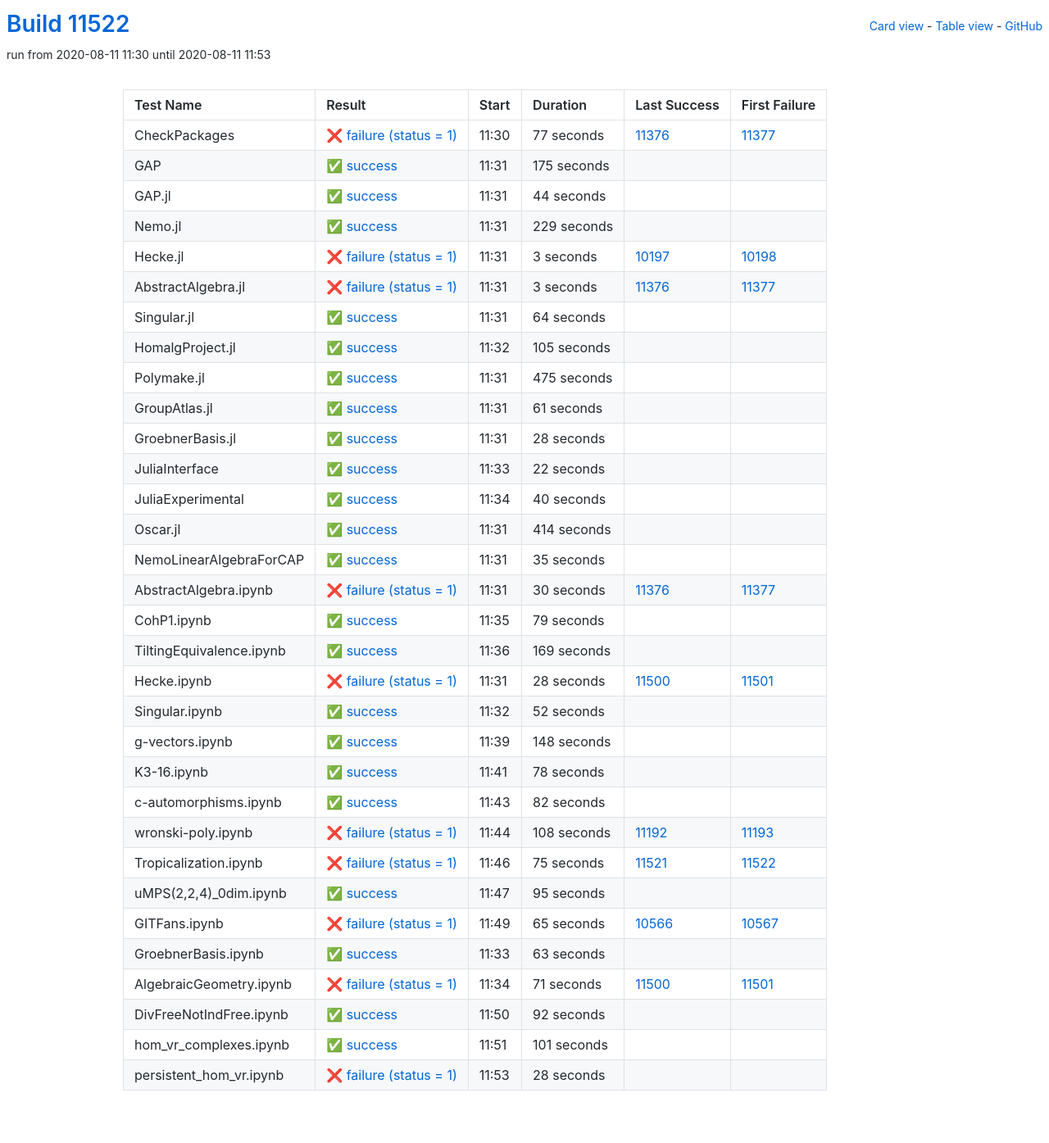
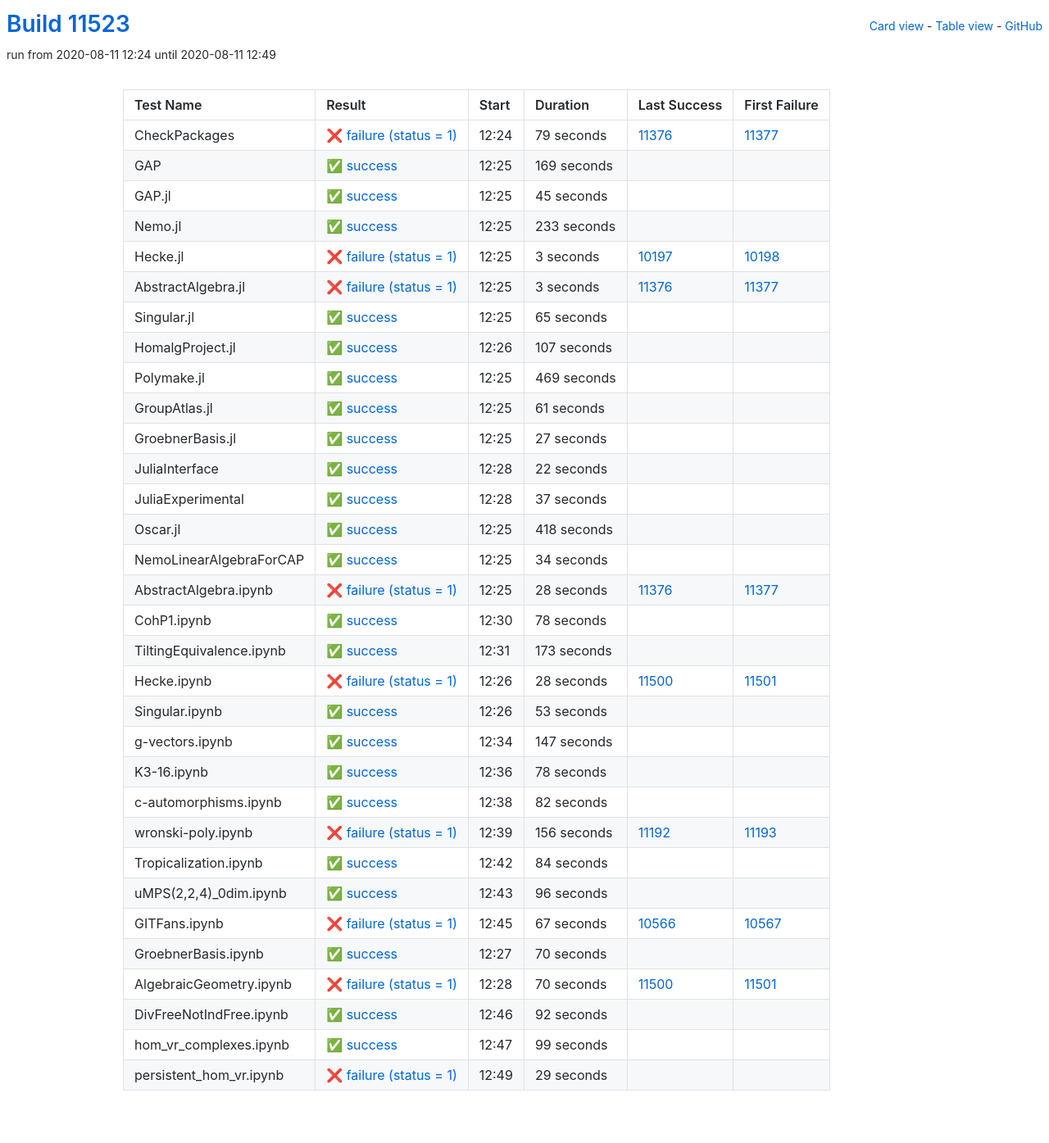
Before and after one commit to oscar-system/oscar-ci-status, a Jekyll site: the page built from table.html, in a window 1280 px wide. Shown: the whole page at 82% size. Built offline with Jekyll 4.4.1, drawn with Linux system fonts in a browser that asks for light colours.

Commit message:
Build #11523

```diff
--- a/_data/ci.yml
+++ b/_data/ci.yml
@@ -1,6 +1,6 @@
 ---
-build: 11522
-build_url: https://oscarci.mathematik.uni-kl.de/job/oscar/11522/
+build: 11523
+build_url: https://oscarci.mathematik.uni-kl.de/job/oscar/11523/
 job: oscar
 organization: oscar-system
 repo: oscar-ci-status
@@ -8,56 +8,56 @@
 tests:
 - name: CheckPackages
   id: checkpackages
-  log: https://oscarci.mathematik.uni-kl.de/job/oscar/11522/artifact/logs/build-11522/CheckPackages.log
-  start: 2020-08-11 11:30
+  log: https://oscarci.mathematik.uni-kl.de/job/oscar/11523/artifact/logs/build-11523/CheckPackages.log
+  start: 2020-08-11 12:24
   success: false
   exitcode: 1
   status: failure
-  duration: 77
+  duration: 79
   last_success: 11376
   last_success_url: https://oscarci.mathematik.uni-kl.de/job/oscar/11376/
   first_failure: 11377
   first_failure_url: https://oscarci.mathematik.uni-kl.de/job/oscar/11377/
 - name: GAP
   id: gap
-  log: https://oscarci.mathematik.uni-kl.de/job/oscar/11522/artifact/logs/build-11522/GAP.log
-  start: 2020-08-11 11:31
+  log: https://oscarci.mathematik.uni-kl.de/job/oscar/11523/artifact/logs/build-11523/GAP.log
+  start: 2020-08-11 12:25
   success: true
   exitcode: 0
   status: success
-  duration: 175
+  duration: 169
   last_success: false
   last_success_url:
   first_failure: false
   first_failure_url:
 - name: GAP.jl
   id: gap-jl
-  log: https://oscarci.mathematik.uni-kl.de/job/oscar/11522/artifact/logs/build-11522/GAP.jl.log
-  start: 2020-08-11 11:31
+  log: https://oscarci.mathematik.uni-kl.de/job/oscar/11523/artifact/logs/build-11523/GAP.jl.log
+  start: 2020-08-11 12:25
   success: true
   exitcode: 0
   status: success
-  duration: 44
+  duration: 45
   last_success: false
   last_success_url:
   first_failure: false
   first_failure_url:
 - name: Nemo.jl
   id: nemo-jl
-  log: https://oscarci.mathematik.uni-kl.de/job/oscar/11522/artifact/logs/build-11522/Nemo.jl.log
-  start: 2020-08-11 11:31
+  log: https://oscarci.mathematik.uni-kl.de/job/oscar/11523/artifact/logs/build-11523/Nemo.jl.log
+  start: 2020-08-11 12:25
   success: true
   exitcode: 0
   status: success
-  duration: 229
+  duration: 233
   last_success: false
   last_success_url:
   first_failure: false
   first_failure_url:
 - name: Hecke.jl
   id: hecke-jl
-  log: https://oscarci.mathematik.uni-kl.de/job/oscar/11522/artifact/logs/build-11522/Hecke.jl.log
-  start: 2020-08-11 11:31
+  log: https://oscarci.mathematik.uni-kl.de/job/oscar/11523/artifact/logs/build-11523/Hecke.jl.log
+  start: 2020-08-11 12:25
   success: false
   exitcode: 1
   status: failure
@@ -68,8 +68,8 @@
   first_failure_url: https://oscarci.mathematik.uni-kl.de/job/oscar/10198/
 - name: AbstractAlgebra.jl
   id: abstractalgebra-jl
-  log: https://oscarci.mathematik.uni-kl.de/job/oscar/11522/artifact/logs/build-11522/AbstractAlgebra.jl.log
-  start: 2020-08-11 11:31
+  log: https://oscarci.mathematik.uni-kl.de/job/oscar/11523/artifact/logs/build-11523/AbstractAlgebra.jl.log
+  start: 2020-08-11 12:25
   success: false
   exitcode: 1
   status: failure
@@ -80,44 +80,44 @@
   first_failure_url: https://oscarci.mathematik.uni-kl.de/job/oscar/11377/
 - name: Singular.jl
   id: singular-jl
-  log: https://oscarci.mathematik.uni-kl.de/job/oscar/11522/artifact/logs/build-11522/Singular.jl.log
-  start: 2020-08-11 11:31
+  log: https://oscarci.mathematik.uni-kl.de/job/oscar/11523/artifact/logs/build-11523/Singular.jl.log
+  start: 2020-08-11 12:25
   success: true
   exitcode: 0
   status: success
-  duration: 64
+  duration: 65
   last_success: false
   last_success_url:
   first_failure: false
   first_failure_url:
 - name: HomalgProject.jl
   id: homalgproject-jl
-  log: https://oscarci.mathematik.uni-kl.de/job/oscar/11522/artifact/logs/build-11522/HomalgProject.jl.log
-  start: 2020-08-11 11:32
+  log: https://oscarci.mathematik.uni-kl.de/job/oscar/11523/artifact/logs/build-11523/HomalgProject.jl.log
+  start: 2020-08-11 12:26
   success: true
   exitcode: 0
   status: success
-  duration: 105
+  duration: 107
   last_success: false
   last_success_url:
   first_failure: false
   first_failure_url:
 - name: Polymake.jl
   id: polymake-jl
-  log: https://oscarci.mathematik.uni-kl.de/job/oscar/11522/artifact/logs/build-11522/Polymake.jl.log
-  start: 2020-08-11 11:31
+  log: https://oscarci.mathematik.uni-kl.de/job/oscar/11523/artifact/logs/build-11523/Polymake.jl.log
+  start: 2020-08-11 12:25
   success: true
   exitcode: 0
   status: success
-  duration: 475
+  duration: 469
   last_success: false
   last_success_url:
   first_failure: false
   first_failure_url:
 - name: GroupAtlas.jl
   id: groupatlas-jl
-  log: https://oscarci.mathematik.uni-kl.de/job/oscar/11522/artifact/logs/build-11522/GroupAtlas.jl.log
-  start: 2020-08-11 11:31
+  log: https://oscarci.mathematik.uni-kl.de/job/oscar/11523/artifact/logs/build-11523/GroupAtlas.jl.log
+  start: 2020-08-11 12:25
   success: true
   exitcode: 0
   status: success
@@ -128,20 +128,20 @@
   first_failure_url:
 - name: GroebnerBasis.jl
   id: groebnerbasis-jl
-  log: https://oscarci.mathematik.uni-kl.de/job/oscar/11522/artifact/logs/build-11522/GroebnerBasis.jl.log
-  start: 2020-08-11 11:31
+  log: https://oscarci.mathematik.uni-kl.de/job/oscar/11523/artifact/logs/build-11523/GroebnerBasis.jl.log
+  start: 2020-08-11 12:25
   success: true
   exitcode: 0
   status: success
-  duration: 28
+  duration: 27
   last_success: false
   last_success_url:
   first_failure: false
   first_failure_url:
 - name: JuliaInterface
   id: juliainterface
-  log: https://oscarci.mathematik.uni-kl.de/job/oscar/11522/artifact/logs/build-11522/JuliaInterface.log
-  start: 2020-08-11 11:33
+  log: https://oscarci.mathematik.uni-kl.de/job/oscar/11523/artifact/logs/build-11523/JuliaInterface.log
+  start: 2020-08-11 12:28
   success: true
   exitcode: 0
   status: success
@@ -152,80 +152,80 @@
   first_failure_url:
 - name: JuliaExperimental
   id: juliaexperimental
-  log: https://oscarci.mathematik.uni-kl.de/job/oscar/11522/artifact/logs/build-11522/JuliaExperimental.log
-  start: 2020-08-11 11:34
+  log: https://oscarci.mathematik.uni-kl.de/job/oscar/11523/artifact/logs/build-11523/JuliaExperimental.log
+  start: 2020-08-11 12:28
   success: true
   exitcode: 0
   status: success
-  duration: 40
+  duration: 37
   last_success: false
   last_success_url:
   first_failure: false
   first_failure_url:
 - name: Oscar.jl
   id: oscar-jl
-  log: https://oscarci.mathematik.uni-kl.de/job/oscar/11522/artifact/logs/build-11522/Oscar.jl.log
-  start: 2020-08-11 11:31
+  log: https://oscarci.mathematik.uni-kl.de/job/oscar/11523/artifact/logs/build-11523/Oscar.jl.log
+  start: 2020-08-11 12:25
   success: true
   exitcode: 0
   status: success
-  duration: 414
+  duration: 418
   last_success: false
   last_success_url:
   first_failure: false
   first_failure_url:
 - name: NemoLinearAlgebraForCAP
   id: nemolinearalgebraforcap
-  log: https://oscarci.mathematik.uni-kl.de/job/oscar/11522/artifact/logs/build-11522/NemoLinearAlgebraForCAP.log
-  start: 2020-08-11 11:31
+  log: https://oscarci.mathematik.uni-kl.de/job/oscar/11523/artifact/logs/build-11523/NemoLinearAlgebraForCAP.log
+  start: 2020-08-11 12:25
   success: true
   exitcode: 0
   status: success
-  duration: 35
+  duration: 34
   last_success: false
   last_success_url:
   first_failure: false
   first_failure_url:
 - name: AbstractAlgebra.ipynb
   id: abstractalgebra-ipynb
-  log: https://oscarci.mathematik.uni-kl.de/job/oscar/11522/artifact/logs/build-11522/AbstractAlgebra.ipynb.log
-  start: 2020-08-11 11:31
+  log: https://oscarci.mathematik.uni-kl.de/job/oscar/11523/artifact/logs/build-11523/AbstractAlgebra.ipynb.log
+  start: 2020-08-11 12:25
   success: false
   exitcode: 1
   status: failure
-  duration: 30
+  duration: 28
   last_success: 11376
   last_success_url: https://oscarci.mathematik.uni-kl.de/job/oscar/11376/
   first_failure: 11377
   first_failure_url: https://oscarci.mathematik.uni-kl.de/job/oscar/11377/
 - name: CohP1.ipynb
   id: cohp1-ipynb
-  log: https://oscarci.mathematik.uni-kl.de/job/oscar/11522/artifact/logs/build-11522/CohP1.ipynb.log
-  start: 2020-08-11 11:35
+  log: https://oscarci.mathematik.uni-kl.de/job/oscar/11523/artifact/logs/build-11523/CohP1.ipynb.log
+  start: 2020-08-11 12:30
   success: true
   exitcode: 0
   status: success
-  duration: 79
+  duration: 78
   last_success: false
   last_success_url:
   first_failure: false
   first_failure_url:
 - name: TiltingEquivalence.ipynb
   id: tiltingequivalence-ipynb
-  log: https://oscarci.mathematik.uni-kl.de/job/oscar/11522/artifact/logs/build-11522/TiltingEquivalence.ipynb.log
-  start: 2020-08-11 11:36
+  log: https://oscarci.mathematik.uni-kl.de/job/oscar/11523/artifact/logs/build-11523/TiltingEquivalence.ipynb.log
+  start: 2020-08-11 12:31
   success: true
   exitcode: 0
   status: success
-  duration: 169
+  duration: 173
   last_success: false
   last_success_url:
   first_failure: false
   first_failure_url:
 - name: Hecke.ipynb
   id: hecke-ipynb
-  log: https://oscarci.mathematik.uni-kl.de/job/oscar/11522/artifact/logs/build-11522/Hecke.ipynb.log
-  start: 2020-08-11 11:31
+  log: https://oscarci.mathematik.uni-kl.de/job/oscar/11523/artifact/logs/build-11523/Hecke.ipynb.log
+  start: 2020-08-11 12:26
   success: false
   exitcode: 1
   status: failure
@@ -236,32 +236,32 @@
   first_failure_url: https://oscarci.mathematik.uni-kl.de/job/oscar/11501/
 - name: Singular.ipynb
   id: singular-ipynb
-  log: https://oscarci.mathematik.uni-kl.de/job/oscar/11522/artifact/logs/build-11522/Singular.ipynb.log
-  start: 2020-08-11 11:32
+  log: https://oscarci.mathematik.uni-kl.de/job/oscar/11523/artifact/logs/build-11523/Singular.ipynb.log
+  start: 2020-08-11 12:26
   success: true
   exitcode: 0
   status: success
-  duration: 52
+  duration: 53
   last_success: false
   last_success_url:
   first_failure: false
   first_failure_url:
 - name: g-vectors.ipynb
   id: g-vectors-ipynb
-  log: https://oscarci.mathematik.uni-kl.de/job/oscar/11522/artifact/logs/build-11522/g-vectors.ipynb.log
-  start: 2020-08-11 11:39
+  log: https://oscarci.mathematik.uni-kl.de/job/oscar/11523/artifact/logs/build-11523/g-vectors.ipynb.log
+  start: 2020-08-11 12:34
   success: true
   exitcode: 0
   status: success
-  duration: 148
+  duration: 147
   last_success: false
   last_success_url:
   first_failure: false
   first_failure_url:
 - name: K3-16.ipynb
   id: k3-16-ipynb
-  log: https://oscarci.mathematik.uni-kl.de/job/oscar/11522/artifact/logs/build-11522/K3-16.ipynb.log
-  start: 2020-08-11 11:41
+  log: https://oscarci.mathematik.uni-kl.de/job/oscar/11523/artifact/logs/build-11523/K3-16.ipynb.log
+  start: 2020-08-11 12:36
   success: true
   exitcode: 0
   status: success
@@ -272,8 +272,8 @@
   first_failure_url:
 - name: c-automorphisms.ipynb
   id: c-automorphisms-ipynb
-  log: https://oscarci.mathematik.uni-kl.de/job/oscar/11522/artifact/logs/build-11522/c-automorphisms.ipynb.log
-  start: 2020-08-11 11:43
+  log: https://oscarci.mathematik.uni-kl.de/job/oscar/11523/artifact/logs/build-11523/c-automorphisms.ipynb.log
+  start: 2020-08-11 12:38
   success: true
   exitcode: 0
   status: success
@@ -284,80 +284,80 @@
   first_failure_url:
 - name: wronski-poly.ipynb
   id: wronski-poly-ipynb
-  log: https://oscarci.mathematik.uni-kl.de/job/oscar/11522/artifact/logs/build-11522/wronski-poly.ipynb.log
-  start: 2020-08-11 11:44
+  log: https://oscarci.mathematik.uni-kl.de/job/oscar/11523/artifact/logs/build-11523/wronski-poly.ipynb.log
+  start: 2020-08-11 12:39
   success: false
   exitcode: 1
   status: failure
-  duration: 108
+  duration: 156
   last_success: 11192
   last_success_url: https://oscarci.mathematik.uni-kl.de/job/oscar/11192/
   first_failure: 11193
   first_failure_url: https://oscarci.mathematik.uni-kl.de/job/oscar/11193/
 - name: Tropicalization.ipynb
   id: tropicalization-ipynb
-  log: https://oscarci.mathematik.uni-kl.de/job/oscar/11522/artifact/logs/build-11522/Tropicalization.ipynb.log
-  start: 2020-08-11 11:46
-  success: false
-  exitcode: 1
-  status: failure
-  duration: 75
-  last_success: 11521
-  last_success_url: https://oscarci.mathematik.uni-kl.de/job/oscar/11521/
-  first_failure: 11522
-  first_failure_url: https://oscarci.mathematik.uni-kl.de/job/oscar/11522/
-- name: uMPS(2,2,4)_0dim.ipynb
-  id: umps-2-2-4-0dim-ipynb
-  log: https://oscarci.mathematik.uni-kl.de/job/oscar/11522/artifact/logs/build-11522/uMPS-2-2-4-_0dim.ipynb.log
-  start: 2020-08-11 11:47
+  log: https://oscarci.mathematik.uni-kl.de/job/oscar/11523/artifact/logs/build-11523/Tropicalization.ipynb.log
+  start: 2020-08-11 12:42
   success: true
   exitcode: 0
   status: success
-  duration: 95
+  duration: 84
+  last_success: false
+  last_success_url:
+  first_failure: false
+  first_failure_url:
+- name: uMPS(2,2,4)_0dim.ipynb
+  id: umps-2-2-4-0dim-ipynb
+  log: https://oscarci.mathematik.uni-kl.de/job/oscar/11523/artifact/logs/build-11523/uMPS-2-2-4-_0dim.ipynb.log
+  start: 2020-08-11 12:43
+  success: true
+  exitcode: 0
+  status: success
+  duration: 96
   last_success: false
   last_success_url:
   first_failure: false
   first_failure_url:
 - name: GITFans.ipynb
   id: gitfans-ipynb
-  log: https://oscarci.mathematik.uni-kl.de/job/oscar/11522/artifact/logs/build-11522/GITFans.ipynb.log
-  start: 2020-08-11 11:49
+  log: https://oscarci.mathematik.uni-kl.de/job/oscar/11523/artifact/logs/build-11523/GITFans.ipynb.log
+  start: 2020-08-11 12:45
   success: false
   exitcode: 1
   status: failure
-  duration: 65
+  duration: 67
   last_success: 10566
   last_success_url: https://oscarci.mathematik.uni-kl.de/job/oscar/10566/
   first_failure: 10567
   first_failure_url: https://oscarci.mathematik.uni-kl.de/job/oscar/10567/
 - name: GroebnerBasis.ipynb
   id: groebnerbasis-ipynb
-  log: https://oscarci.mathematik.uni-kl.de/job/oscar/11522/artifact/logs/build-11522/GroebnerBasis.ipynb.log
-  start: 2020-08-11 11:33
+  log: https://oscarci.mathematik.uni-kl.de/job/oscar/11523/artifact/logs/build-11523/GroebnerBasis.ipynb.log
+  start: 2020-08-11 12:27
   success: true
   exitcode: 0
   status: success
-  duration: 63
+  duration: 70
   last_success: false
   last_success_url:
   first_failure: false
   first_failure_url:
 - name: AlgebraicGeometry.ipynb
   id: algebraicgeometry-ipynb
-  log: https://oscarci.mathematik.uni-kl.de/job/oscar/11522/artifact/logs/build-11522/AlgebraicGeometry.ipynb.log
-  start: 2020-08-11 11:34
+  log: https://oscarci.mathematik.uni-kl.de/job/oscar/11523/artifact/logs/build-11523/AlgebraicGeometry.ipynb.log
+  start: 2020-08-11 12:28
   success: false
   exitcode: 1
   status: failure
-  duration: 71
+  duration: 70
   last_success: 11500
   last_success_url: https://oscarci.mathematik.uni-kl.de/job/oscar/11500/
   first_failure: 11501
   first_failure_url: https://oscarci.mathematik.uni-kl.de/job/oscar/11501/
 - name: DivFreeNotIndFree.ipynb
   id: divfreenotindfree-ipynb
-  log: https://oscarci.mathematik.uni-kl.de/job/oscar/11522/artifact/logs/build-11522/DivFreeNotIndFree.ipynb.log
-  start: 2020-08-11 11:50
+  log: https://oscarci.mathematik.uni-kl.de/job/oscar/11523/artifact/logs/build-11523/DivFreeNotIndFree.ipynb.log
+  start: 2020-08-11 12:46
   success: true
   exitcode: 0
   status: success
@@ -368,24 +368,24 @@
   first_failure_url:
 - name: hom_vr_complexes.ipynb
   id: hom-vr-complexes-ipynb
-  log: https://oscarci.mathematik.uni-kl.de/job/oscar/11522/artifact/logs/build-11522/hom_vr_complexes.ipynb.log
-  start: 2020-08-11 11:51
+  log: https://oscarci.mathematik.uni-kl.de/job/oscar/11523/artifact/logs/build-11523/hom_vr_complexes.ipynb.log
+  start: 2020-08-11 12:47
   success: true
   exitcode: 0
   status: success
-  duration: 101
+  duration: 99
   last_success: false
   last_success_url:
   first_failure: false
   first_failure_url:
 - name: persistent_hom_vr.ipynb
   id: persistent-hom-vr-ipynb
-  log: https://oscarci.mathematik.uni-kl.de/job/oscar/11522/artifact/logs/build-11522/persistent_hom_vr.ipynb.log
-  start: 2020-08-11 11:53
+  log: https://oscarci.mathematik.uni-kl.de/job/oscar/11523/artifact/logs/build-11523/persistent_hom_vr.ipynb.log
+  start: 2020-08-11 12:49
   success: false
   exitcode: 1
   status: failure
-  duration: 28
+  duration: 29
   last_success: false
   last_success_url:
   first_failure: false
```
Also changed, not shown: README.md.
